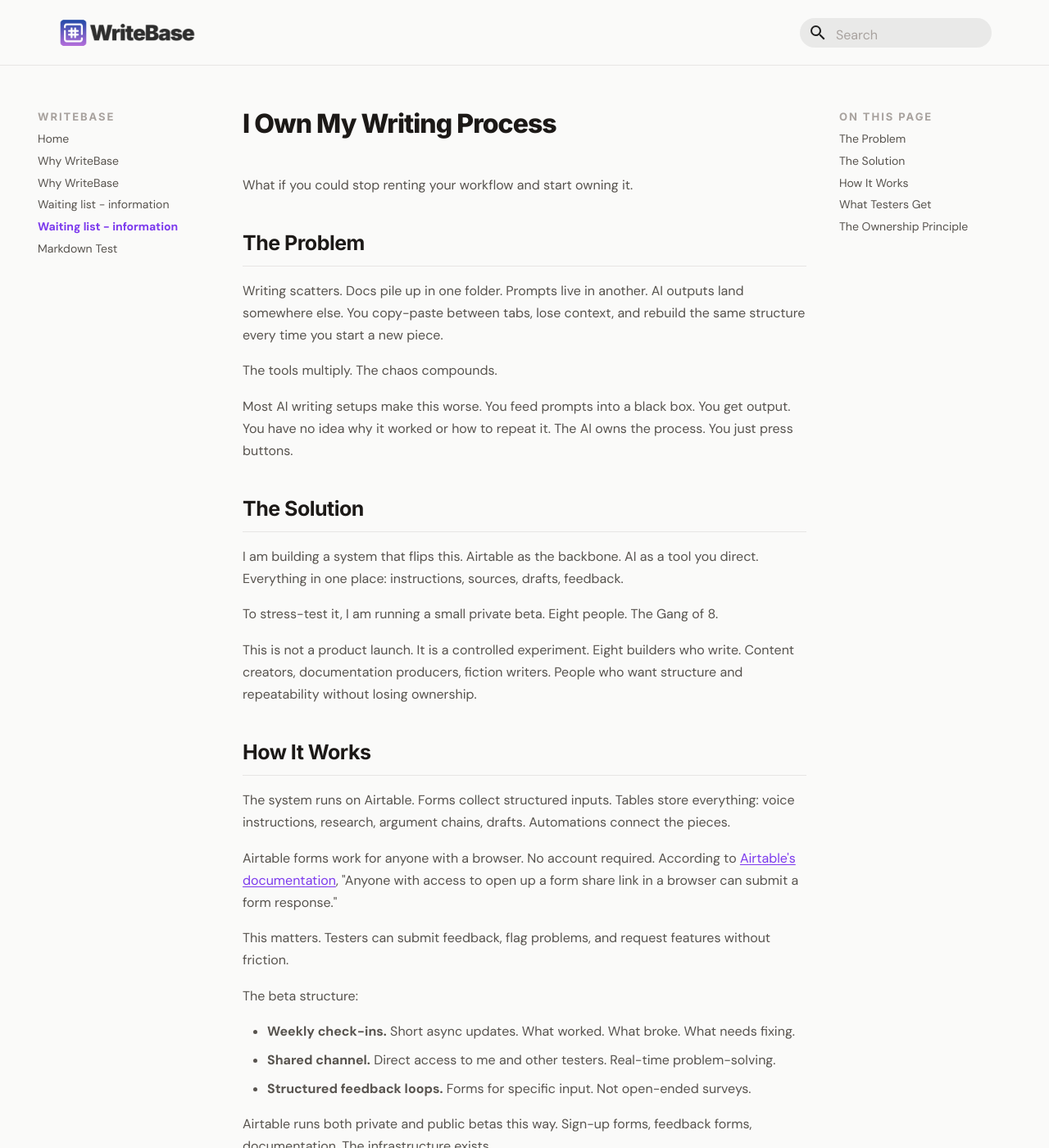
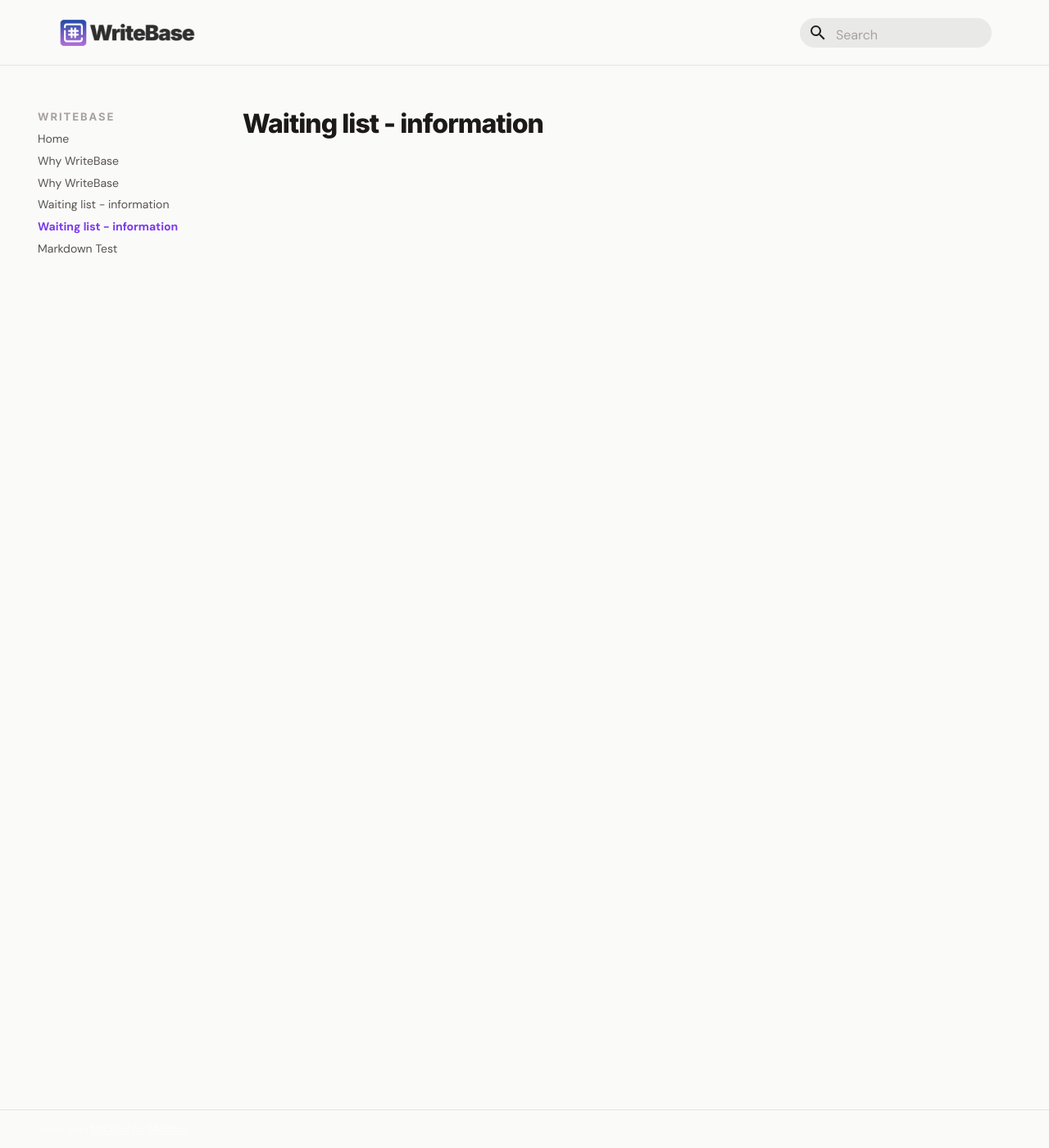
Before and after one commit to larssonhthomas-afk/writebase-docs, an MkDocs documentation site: the page built from docs/20waiting-list---information.md, in a window 1280 px wide and 1400 px high. Shown: the whole window at 82% size. Built offline with MkDocs 1.6.1 and Material for MkDocs 9.7.7, drawn with Linux system fonts in a browser that asks for light colours; some web fonts are replaced; some of the changed text lies outside the part shown.

Commit message:
Update 20waiting-list---information.md

```diff
--- a/docs/20waiting-list---information.md
+++ b/docs/20waiting-list---information.md
@@ -3,63 +3,3 @@ layout: default
 title: "Waiting list - information"
 nav_order: 20
 ---
-
-# I Own My Writing Process
-
-What if you could stop renting your workflow and start owning it.
-
-## The Problem
-
-Writing scatters. Docs pile up in one folder. Prompts live in another. AI outputs land somewhere else. You copy-paste between tabs, lose context, and rebuild the same structure every time you start a new piece.
-
-The tools multiply. The chaos compounds.
-
-Most AI writing setups make this worse. You feed prompts into a black box. You get output. You have no idea why it worked or how to repeat it. The AI owns the process. You just press buttons.
-
-## The Solution
-
-I am building a system that flips this. Airtable as the backbone. AI as a tool you direct. Everything in one place: instructions, sources, drafts, feedback.
-
-To stress-test it, I am running a small private beta. Eight people. The Gang of 8.
-
-This is not a product launch. It is a controlled experiment. Eight builders who write. Content creators, documentation producers, fiction writers. People who want structure and repeatability without losing ownership.
-
-## How It Works
-
-The system runs on Airtable. Forms collect structured inputs. Tables store everything: voice instructions, research, argument chains, drafts. Automations connect the pieces.
-
-Airtable forms work for anyone with a browser. No account required. According to [Airtable's documentation](https://support.airtable.com/docs/building-and-sharing-forms-in-airtable), "Anyone with access to open up a form share link in a browser can submit a form response."
-
-This matters. Testers can submit feedback, flag problems, and request features without friction.
-
-The beta structure:
-
-- **Weekly check-ins.** Short async updates. What worked. What broke. What needs fixing.
-- **Shared channel.** Direct access to me and other testers. Real-time problem-solving.
-- **Structured feedback loops.** Forms for specific input. Not open-ended surveys.
-
-Airtable runs both private and public betas this way. Sign-up forms, feedback forms, documentation. The infrastructure exists.
-
-One design decision worth noting: I am keeping all beta participants in a single submissions table linked to the program, not splitting them across separate tables. A community discussion on [tracking beta program sign-ups](https://community.airtable.com/base-design-9/how-to-track-beta-program-participant-sign-ups-31767) put it clearly: "Personally I'd just have one table that contained all the form submissions for all the programs instead of having one table per program." Cleaner aggregation. Less maintenance pain.
-
-## What Testers Get
-
-Access to the full system. The Airtable base. The prompt templates. The automation workflows. The voice instruction framework.
-
-You see how everything connects. You can fork it, modify it, break it.
-
-In return, I need honest feedback. What confuses you. What slows you down. What you wish existed.
-
-Eight people is small by design. Enough to surface real problems. Small enough to iterate fast.
-
-## The Ownership Principle
-
-Every piece of this system stays under your control.
-
-Your voice instructions. Your data. Your output. The AI follows your rules. It does not set them.
-
-Most writing tools hide the machinery. You cannot see the prompts. You cannot adjust the logic. You cannot export your setup and run it somewhere else.
-
-This system exposes everything. You own the instructions. You own the process. You can rebuild it without me.
-
-AI works for me. Not the other way around.
```
